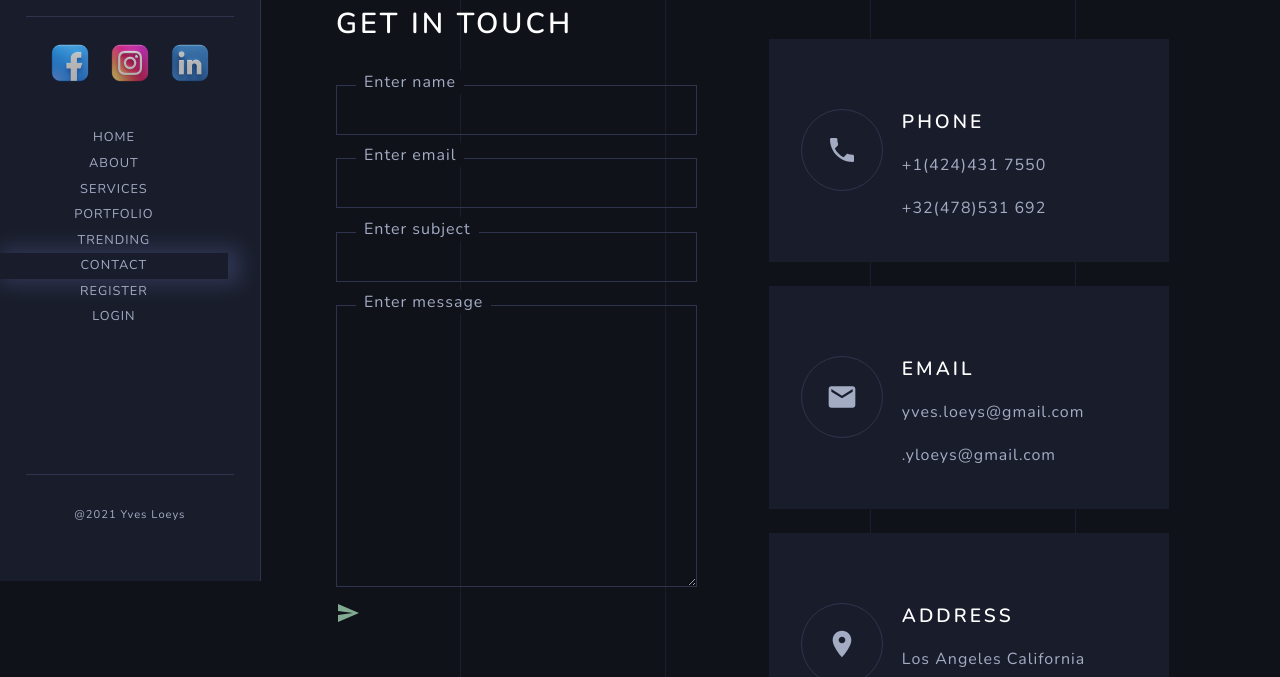
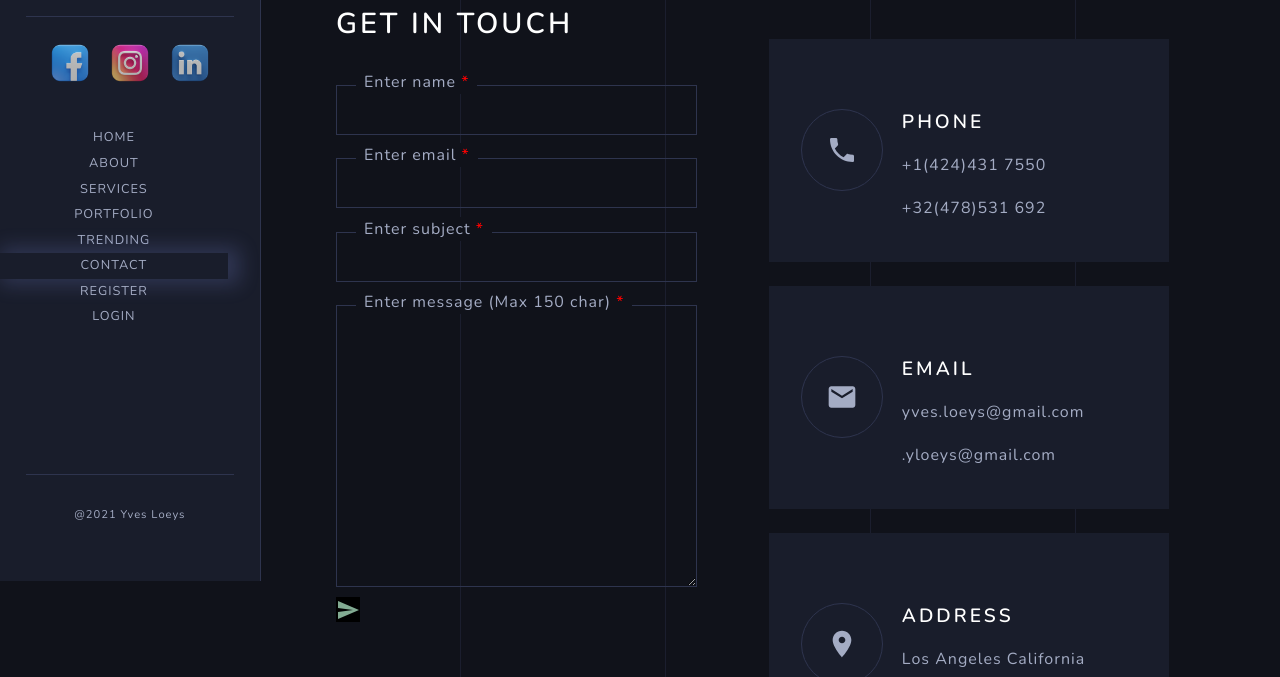
Before and after one commit to yves0409/Portfolio, a React (Create React App) app in the folder frontend/: page /contact in a window 1280 px wide. Shown: the part 219-896 px from the top of the page. Built offline with nearby package versions, Linux system fonts and the light colour scheme; no server answers; a web font is replaced by a local one.

Commit message:
validation emailform

```diff
--- a/frontend/src/pages/ContactScreen.js
+++ b/frontend/src/pages/ContactScreen.js
@@ -9,6 +9,7 @@ import ContactItem from '../components/ContactItem'
 import info from "../data/info"
 import emailjs from 'emailjs-com';
 import SendIcon from '@material-ui/icons/Send';
+import { useForm } from "react-hook-form";
 
 init("user_dvXegxEb11cRFMAuFpf6J");
 
@@ -17,7 +18,8 @@ const ContactScreen = () => {
     const [subject, setSubject] = useState('');
     const [emailsender, setEmailsender] = useState('');
     const [question, setQuestion] = useState('');
-
+    const { register, handleSubmit,formState:{errors} } = useForm({mode:"onBlur"});
+    const onFormSubmit  = (data) => console.log(data);
 
  const templateParams = {
           from_name: emailsender,
@@ -29,6 +31,7 @@ const ContactScreen = () => {
 
 
 //SEND FORM TO EMAIL => 'emailjs'////
+
  const sendMessage = (e) => {
     e.preventDefault();
         setName("");
@@ -39,7 +42,7 @@ const sendMessage = (e) => {
     emailjs.send(process.env.REACT_APP_SERVICE_ID,process.env.REACT_APP_TEMPLATE_ID,templateParams,process.env.REACT_APP_USER_ID)
      .then(
               function(response) {
-                  toast.success("📩 Your message has successfully sent!", {
+                  toast.success(`📩 Your message has successfully sent!`, {
                   position: toast.POSITION.TOP_RIGHT,
                   pauseOnHover: true
                })
@@ -53,6 +56,11 @@ const sendMessage = (e) => {
         };
 
 
+
+
+
+
+
 return (
         <MainLayout>
         <ToastContainer/>
@@ -62,58 +70,44 @@ return (
               <div className="left-content">
                     <div className="contact-title">
                         <h4>Get in touch  </h4>
+                    </div>
 
-                    </div>
-                        <form className="form" id="contactform"   >
+                    <form className="form" id="contactform" onSubmit={sendMessage} >
                         <div className="form-field">
-                                    <label htmlFor="name">Enter name</label>
-                                    <input type="text" id="name" name="name" value={name} required minLength="6" maxLength="8" onChange={(e)=>setName(e.target.value)}/>
+                            <label htmlFor="name">Enter name <span className="requiredStar">*</span></label>
+                            <input className={errors.name ? 'err' : ""}type="text" id="name" name="name" value={name} {...register("name",{required:'name is required'})}  onChange={(e)=>setName(e.target.value)}/>
+                            {errors.name && <span className="errorMessage">Name is required</span>}
                         </div>
                         <div className="form-field">
-                                        <label htmlFor="name">Enter email</label>
-                                        <input type="email" id="email" name="email" value={emailsender} onChange={(e)=> setEmailsender(e.target.value)}/>
+                            <label htmlFor="name">Enter email <span className="requiredStar">*</span></label>
+                            <input className={errors.email ? 'err' : ""} type="email" id="email" name="email" value={emailsender} {...register("email",{
+                                required: 'Email is required',
+                                pattern: {
+                                value: /^(([^<>()[\]\\.,;:\s@"]+(\.[^<>()[\]\\.,;:\s@"]+)*)|(".+"))@((\[[0-9]{1,3}\.[0-9]{1,3}\.[0-9]{1,3}\.[0-9]{1,3}])|(([a-zA-Z\-0-9]+\.)+[a-zA-Z]{2,}))$/,
+                                message: 'Please enter a valid eeemail',
+                                },
+                            })} onChange={(e)=> setEmailsender(e.target.value)}/>
+                            {errors.email && <span className="errorMessage">Please enter a valid email</span>}
                         </div>
                         <div className="form-field">
-                                            <label htmlFor="subject">Enter subject</label>
-                                            <input type="text" id="subject" name="subject" value={subject} onChange={(e)=> setSubject(e.target.value)}/>
+                            <label htmlFor="subject">Enter subject <span className="requiredStar">*</span></label>
+                            <input className={errors.subject ? 'err' : ""} type="text" id="subject" name="subject" value={subject} {...register("subject",{required:'subject is required'})} onChange={(e)=> setSubject(e.target.value)}/>
+                            {errors.subject && <span className="errorMessage">Please enter a subject</span>}
                         </div>
                         <div className="form-field">
-                                    <label htmlFor="subject">Enter message</label>
-                                           <textarea  id="textarea" cols="30" rows="10" name="question" value={question} onChange={(e)=> setQuestion(e.target.value)}></textarea>
+                        <label htmlFor="subject">Enter message (Max 150 char) <span className="requiredStar">*</span></label>
+                                <textarea className={errors.question ? 'err' : ""} id="textarea" cols="30" rows="10" name="question" value={question} {...register("question", { required:'maximum 80 characters', minLength:15 ,maxLength:150 })}  onChange={(e)=> setQuestion(e.target.value)}></textarea>
+                                {errors.question && <span className="errorMessage">Question cannot be longer than 80 characters</span>}
                         </div>
-                                <div className="form-field" >
-                                    <div className="iconbtn" data-toggle="tooltip" data-placement="bottom" title="send email">
-                                       <SendIcon onClick={sendMessage} />
-                                    </div>
+                        <div className="form-field" onMouseEnter={handleSubmit(onFormSubmit)} >
+                            {!errors.name & !errors.email & !errors.subject & !errors.question ?  <div className="iconbtn" data-toggle="tooltip" data-placement="bottom" title="send email">
+                                <button className="submitBtn"  type="submit"><SendIcon/> </button>
+                                {/* <button>Submit</button> */}
+                        </div>: <div>Please check all fields</div>}
                         </div>
                     </form>
+                </div>
 
-                        </div>
-                        {/* change */}
-                        {/* <div class="container">
-	<div className="front side">
-		<div className="content">
-			<h1>Yves Loeys</h1>
-			<p>specialised in front end web design, user experience and creating identities. Throughout my career, I have worked with companies of all shapes and sizes that enriched my experience
-			</p>
-		</div>
-	</div>
-	<div className="back side">
-		<div className="content">
-			<h1>Contact Me</h1>
-			<form>
-				<label>Your Name :</label>
-				<input type="text" placeholder="Yves Loeys"/>
-				<label>Your E-mail :</label>
-				<input type="text" placeholder="yves.loeys@mail.com"/>
-				<label>Your message :</label>
-				<textarea placeholder="Subject"></textarea>
-				<input type="submit" value="Done"/>
-			</form>
-		</div>
-	</div> */}
-{/* change */}
-{/* </div> */}
                 <div className="right-content">
 
                     {info.map(item => <ContactItem
@@ -132,100 +126,6 @@ return (
 }
 
 const ContactPageStyled = styled.section`
-/* .container {
-	min-width: 700px;
-	min-height: 350px;
-	border-radius: 20px;
-	position: relative;
-	-webkit-transition: 1.5s ease-in-out;
-	transition: 1.5s ease-in-out;
-	transform-style: preserve-3d;
-}
-
-.side {
-	position: absolute;
-	text-align: center;
-	width: 100%;
-	height: 100%;
-	padding: 20px 50px;
-	color: #fff;
-	transform-style: preserve-3d;
-	backface-visibility: hidden;
-	border-radius: 20px;
-}
-.content {
-	transform: translatez(70px) scale(0.8);
-	line-height: 1.5em;
-}
-.content h1 {
-	position: relative;
-}
-.content p {
-	margin-top: 50px;
-	line-height: 2em;
-}
-.content h1:before {
-	content: "";
-	position: absolute;
-	bottom: -20px;
-	height: 3px;
-	background-color: #3e3;
-	width: 70px;
-	left: 50%;
-	transform: translateX(-50%);
-}
-.front {
-	z-index: 0;
-	background-size: 100vh;
-	background-size: cover;
-	background-image: url(https://livewallpaperhd.com/wp-content/uploads/2017/07/Dark-Elegant-Wallpaper.jpg);
-}
-.back {
-
-	background-color: #333;
-	transform: rotateY(180deg);
-	z-index: 0;
-	padding-top: 10px;
-	background-image: url(https://userscontent2.emaze.com/images/f9538183-0ff9-478f-b964-c8ab90421e3b/3d28e192fda5c17250f96a2779c84475.jpg);
-}
-.container:hover {
-	-webkit-transform: rotateY(180deg);
-	transform: rotateY(180deg);
-
-}
-form {
-	text-align: left;
-}
-.back h1 {
-	margin: 0;
-}
-form label,
-form input {
-	display: block;
-}
-form input,
-form textarea {
-	background: transparent;
-	border: 0;
-	border-bottom: 2px solid #444;
-	padding: 5px;
-	width: 100%;
-	color: #fff;
-}
-form label {
-	margin: 15px 0;
-}
-form input[type="submit"] {
-	display: block;
-	width: auto;
-	margin: 10px auto;
-	padding: 5px 10px;
-	border: 3px solid #555;
-	border-radius: 4px;
-	color: #fff;
-	cursor: pointer;
-} */
-/* my button style  */
 .white-mode {
 	text-decoration: none;
 	padding: 7px 10px;
@@ -238,7 +138,6 @@ form input[type="submit"] {
 	bottom: 15px;
 	font-family: "Montserrat";
 }
-
 .white-mode:hover {
 	background-color: #fff;
 	color: #122;
@@ -309,6 +208,14 @@ input{
      opacity:.4;
    } */
 }
+.err {
+    background-color:red;
+
+    opacity:.3;
+}
+   .errorMessage ,.requiredStar {
+       color:red;
+   }
 textarea{
    background-color:transparent;
    border:1px solid var(--border-color);
@@ -318,13 +225,16 @@ textarea{
    width: 100%;
    padding:20px;
    }
-.iconbtn{
+   .submitBtn{
+  background: black;
+  padding: 0px;
+  border: none;
+  color: var(--icon-green-color);
   cursor:pointer;
-  font-size: 20px;
-  color: var(--icon-green-color)
     }
    }
   }
 }
 `
+
 export default ContactScreen
```
Lines whose indentation alone changed are shown as unchanged.
